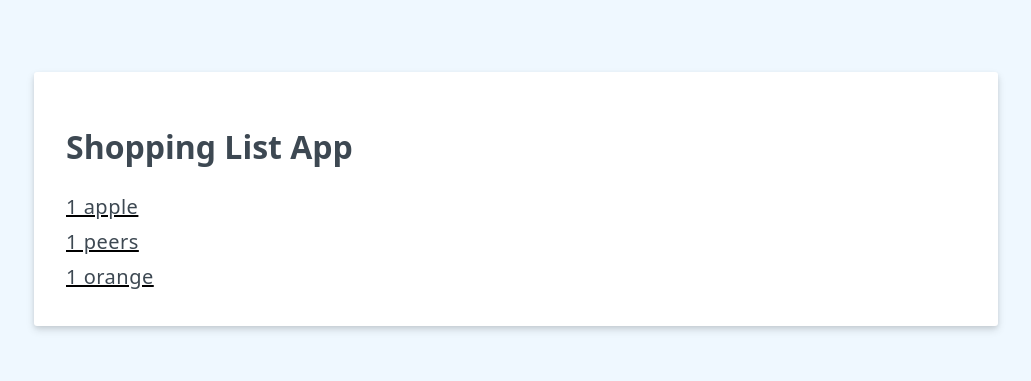
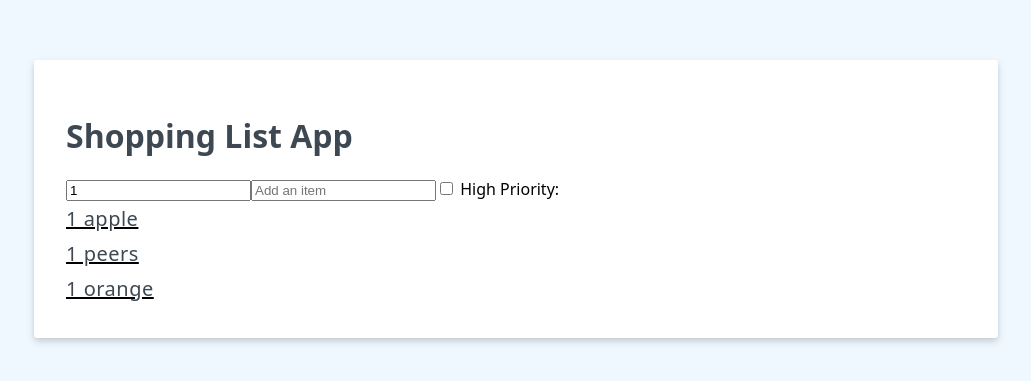
Before and after one commit to alanb4rt/vue-project, a Vue app: page / in a window 1280 px wide. Shown: the part 201-582 px from the top of the page, without its empty margins (124-1155 px from the left). Built offline with nearby package versions, Linux system fonts and the light colour scheme.

Commit message:
add inputs

```diff
--- a/src/App.vue
+++ b/src/App.vue
@@ -7,10 +7,20 @@ const items = ref([
   { id: 2, label: 'peers', count: 1 },
   { id: 3, label: 'orange', count: 1 }
 ])
+const newItem = ref({ label: '', count: 1 })
+const newItemHighPriority = ref(false)
 </script>
 
 <template>
   <h1>{{ header }}</h1>
+  <div>
+    <input type="number" v-model.number="newItem.count" min="1" />
+    <input type="text" v-model.trim="newItem.label" placeholder="Add an item" />
+    <label>
+      <input type="checkbox" v-model="newItemHighPriority" />
+      High Priority:
+    </label>
+  </div>
   <u>
     <li v-for="item in items" :key="item.id">{{ item.count + ' ' + item.label }}</li>
     <!-- <li v-for="{ id, label, count } in items" :key="id">{{ count + ' ' + label }}</li> -->
```
